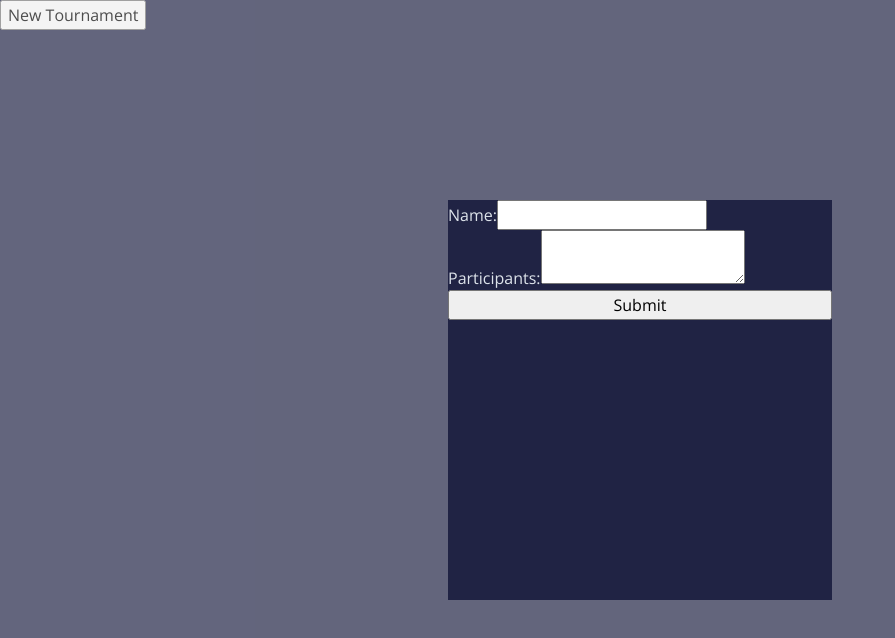
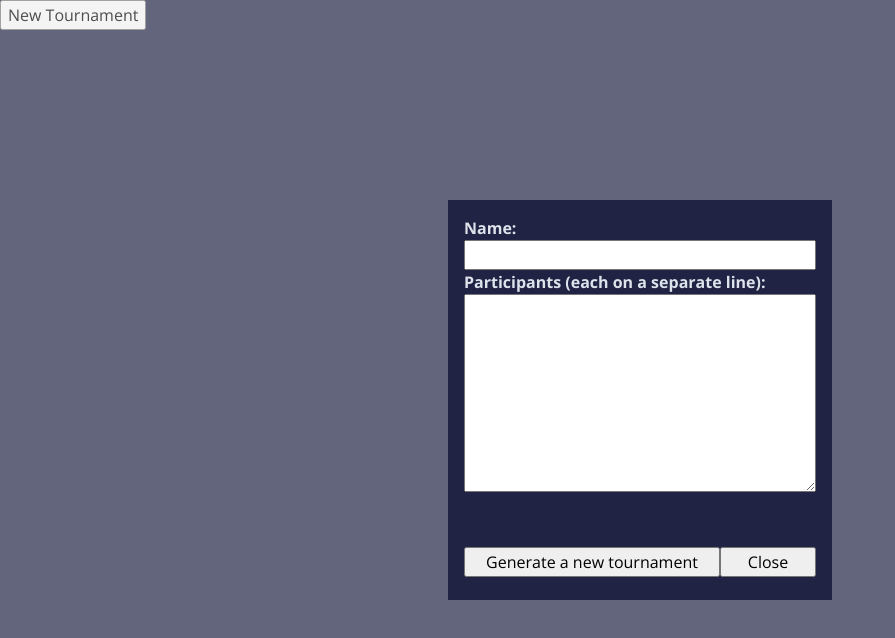
Before and after one commit to zylvve/tournament-manager-proto, a React (Vite) app: page / in a window 1280 px wide. Both pictures are taken after a click on the button "New Tournament". Shown: the top 638 px of the page, without its empty margins (0-895 px from the left). Built offline with nearby package versions, Linux system fonts and the light colour scheme.

Commit message:
Close tournament modal button

```diff
--- a/src/features/modals/new-tournament-modal/NewTournamentModal.module.css
+++ b/src/features/modals/new-tournament-modal/NewTournamentModal.module.css
@@ -27,4 +27,36 @@
 .form {
   display: flex;
   flex-direction: column;
+  height: 100%;
+
+  padding: 1rem;
 }
+
+.fields {
+  display: flex;
+  flex-direction: column;
+
+  height: 90%;
+}
+
+.fields label{
+  font-weight: bold;
+}
+
+.field {
+  display: flex;
+  flex-direction: column;
+}
+
+.buttons {
+  display: flex;
+  justify-content: space-around;
+}
+
+.submit_btn {
+  width: 16em;
+}
+
+.close_btn {
+  width: 6em;
+}
--- a/src/features/modals/new-tournament-modal/NewTournamentModal.tsx
+++ b/src/features/modals/new-tournament-modal/NewTournamentModal.tsx
@@ -24,15 +24,20 @@ const NewTournamentModal = () => {
     <div className={styles.modal_container}>
       <div className={styles.modal}>
         <form className={styles.form} onSubmit={submitTournament}>
-          <div>
-            <label>Name:</label>
-            <input type="text" onChange={(event) => setName(event.target.value)}/>
+          <div className={styles.fields}>
+            <div className={styles.field}>
+              <label>Name:</label>
+              <input type="text" onChange={(event) => setName(event.target.value)}/>
+            </div>
+            <div className={styles.field}>
+              <label>Participants (each on a separate line):</label>
+              <textarea rows={8} onChange={(event) => setParticipants(event.target.value)}/>
+            </div>
           </div>
-          <div>
-            <label>Participants:</label>
-            <textarea onChange={(event) => setParticipants(event.target.value)}/>
+          <div className={styles.buttons}>
+            <button className={styles.submit_btn}> Generate a new tournament</button>
+            <button className={styles.close_btn} onClick={()=>dispatch(closeNewTournamentModal())}>Close</button>
           </div>
-          <button>Submit</button>
         </form>
       </div>
     </div>
```
